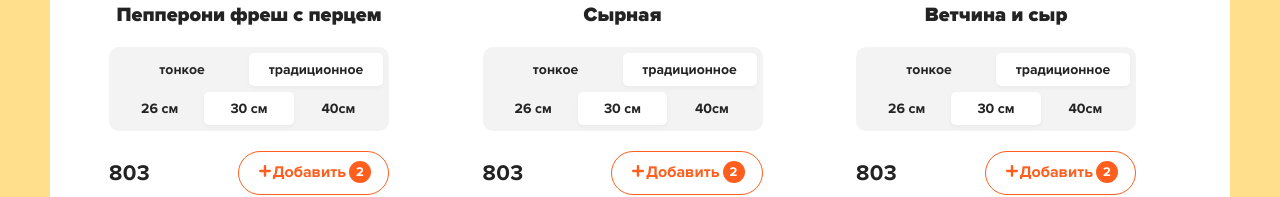
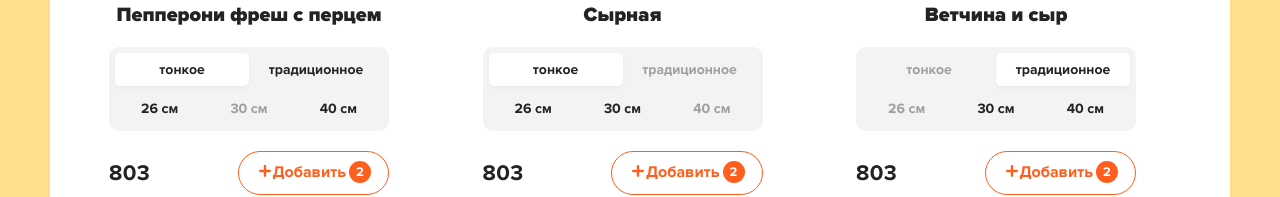
Before and after one commit to magistr25/react-pizza-shop, a React (Create React App) app: page / in a window 1280 px wide. Shown: the part 565-762 px from the top of the page. Built offline with nearby package versions, Linux system fonts and the light colour scheme.

Commit message:
Запрет на переключение (выбор недоступен для заказа)- disabled.

```diff
--- a/public/db.json
+++ b/public/db.json
@@ -5,7 +5,7 @@
       "imageUrl": "https://media.dodostatic.net/image/r:292x292/11EE7D612FC7B7FCA5BE822752BEE1E5.avif",
       "name": "Пепперони фреш с перцем" ,
       "types": [0, 1],
-      "sizes": [26, 30, 40],
+      "sizes": [26, 40],
       "price": 803,
       "category": 0,
       "rating": 4
@@ -14,8 +14,8 @@
       "id": 2,
       "imageUrl": "https://media.dodostatic.net/image/r:292x292/11EE7D610D2925109AB2E1C92CC5383C.avif",
       "name": "Сырная" ,
-      "types": [0, 1],
-      "sizes": [26, 30, 40],
+      "types": [0],
+      "sizes": [26, 30],
       "price": 803,
       "category": 0,
       "rating": 4
@@ -24,8 +24,8 @@
       "id": 3,
       "imageUrl": "https://media.dodostatic.net/image/r:292x292/11EE7D60FDA22358AC33C6A44EB093A2.avif",
       "name": "Ветчина и сыр" ,
-      "types": [0, 1],
-      "sizes": [26, 30, 40],
+      "types": [1],
+      "sizes": [30, 40],
       "price": 803,
       "category": 0,
       "rating": 4
--- a/src/components/PizzaBlock.jsx
+++ b/src/components/PizzaBlock.jsx
@@ -1,11 +1,12 @@
 import React, {useState} from 'react';
+import classNames from 'classnames';
 
-const PizzaBlock = ({imageUrl, name, sizes, price, category, rating}) => {
+const PizzaBlock = ({imageUrl, name, types, sizes, price, category, rating}) => {
     const typeNames = ['тонкое', 'традиционное'];
-    const sizeNames = ['26 см', '30 см', '40см'];
+    const sizeNames = [26, 30, 40];
 
-    const [activeType, setActiveType] = useState(1);
-    const [activeSize, setActiveSize] = useState(1);
+    const [activeType, setActiveType] = useState(types[0]);
+    const [activeSize, setActiveSize] = useState(sizes[0]);
 
     const onSelectType = (index)=>{
         setActiveType(index);
@@ -28,7 +29,10 @@ const PizzaBlock = ({imageUrl, name, sizes, price, category, rating}) => {
                         <li
                             key={type}
                             onClick={() => onSelectType(index)}
-                            className={activeType === index ? 'active' : ''}
+                            className={classNames({
+                                active: activeType === index,
+                                disabled: !types.includes(index),
+                            })}
                         >
                             {type}
                         </li>
@@ -40,9 +44,12 @@ const PizzaBlock = ({imageUrl, name, sizes, price, category, rating}) => {
                         <li
                             key={size}
                             onClick={() => onSelectSize(index)}
-                            className={activeSize === index ? 'active' : ''}
+                            className={classNames({
+                                active: activeSize === index,
+                                disabled: !sizes.includes(size),
+                            })}
                         >
-                            {size}
+                            {size} см
                         </li>
                     ))}
                 </ul>
--- a/src/pages/Home.js
+++ b/src/pages/Home.js
@@ -21,6 +21,7 @@ const Home = ({items}) => {
                         key={obj.id}
                         name={obj.name}
                         imageUrl={obj.imageUrl}
+                        types={obj.types}
                         sizes={obj.sizes}
                         price={obj.price}
                         category={obj.category}
--- a/src/scss/components/_pizza-block.scss
+++ b/src/scss/components/_pizza-block.scss
@@ -48,6 +48,11 @@
           border-radius: 5px;
           cursor: auto;
         }
+        &.disabled {
+          opacity: 0.4;
+          pointer-events: none; // элемент не может быть кликабельным
+        }
+
       }
     }
   }
```
